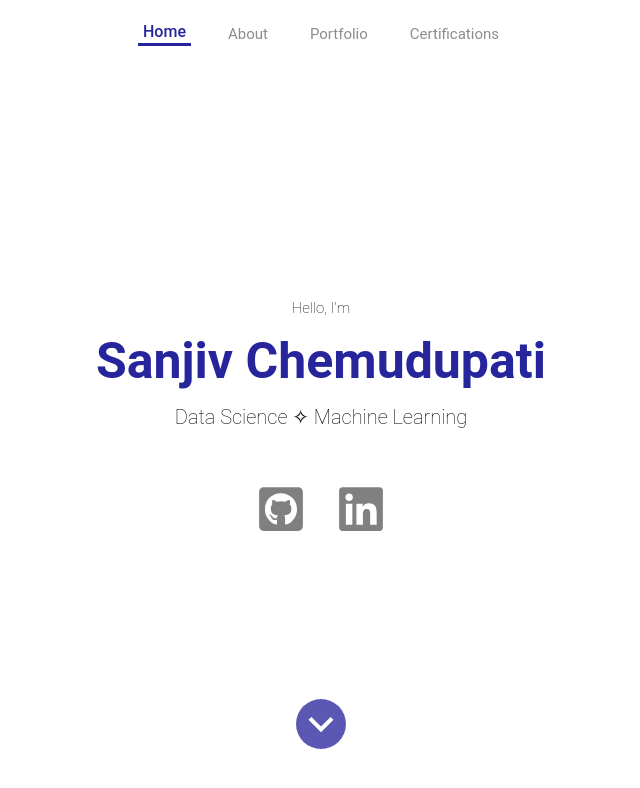
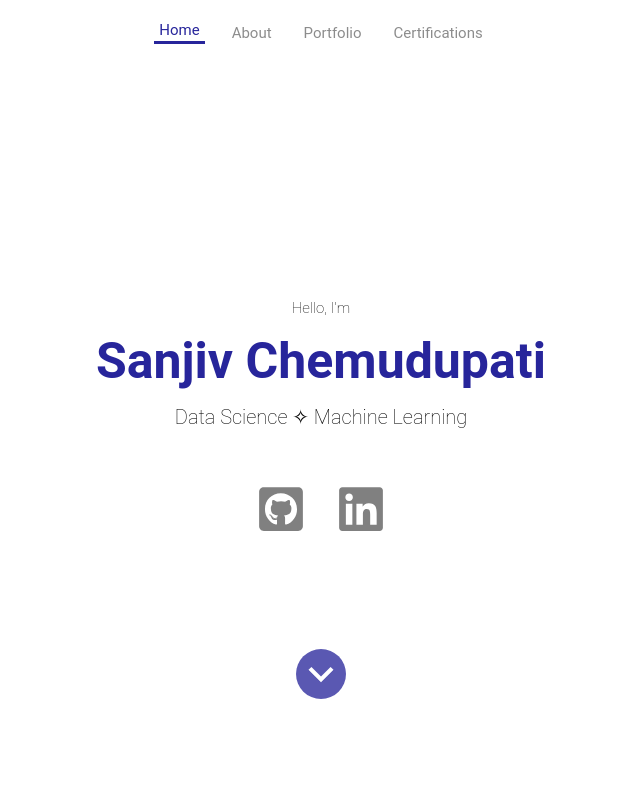
Before and after one commit to sanjivch/portfolio, a React (Create React App) app: page / in a window 1280 px wide. In both pictures the pointer is over the link "Home". Shown: the top 788 px of the page, without its empty margins (319-959 px from the left). Built offline with nearby package versions, Linux system fonts and the light colour scheme.

Commit message:
Fixed the navbar and arrow in the intro page

```diff
--- a/src/components/intro/intro.scss
+++ b/src/components/intro/intro.scss
@@ -67,7 +67,7 @@ $width: 100%;
             //bottom: 0;
             //margin-top: 30px;
             //margin-bottom: 10px;
-            margin-top: 150px;
+            margin-top: 100px;
             width: 100%;
             display: flex;
             // align-items: center;
--- a/src/components/navbar/navbar.scss
+++ b/src/components/navbar/navbar.scss
@@ -38,7 +38,7 @@
             a {
                 color: grey;
                 text-decoration: none;
-                margin: 15px;
+                margin: 10px;
                 font-size: 15px;
                 font-weight: 400;
                 position: relative;
@@ -52,14 +52,14 @@
 
                 &:hover{
                     color: $mainColor;
-                    margin: 15px;
+                    margin: 10px;
                     display:inline-block;
-                    font-size: 16px;
-                    font-weight: 500;
+                    font-size: 15px;
+                    font-weight: 400;
                     box-shadow: inset 0 -3px $mainColor;
 
                     opacity: 1.0;
-                    top: -2px;
+                    top: -3px;
 
                 }
 
```
